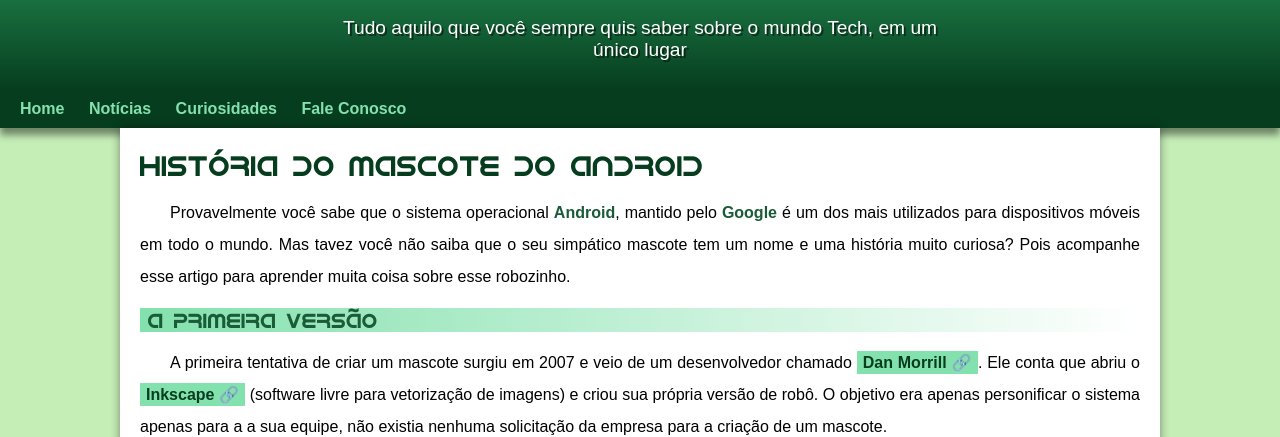
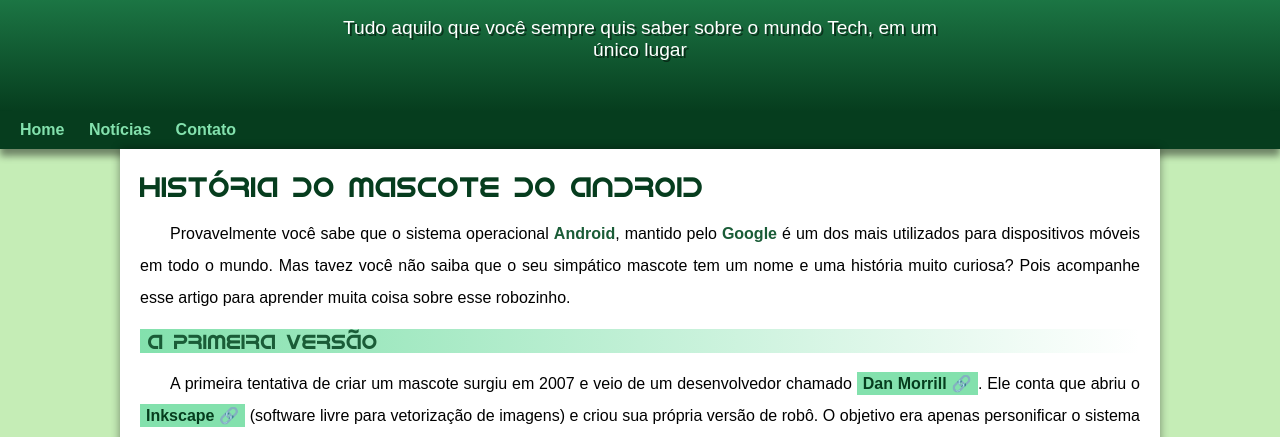
Before and after one commit to LuizCGomez/projeto-android, a plain HTML site: page index.html in a window 1280 px wide. Shown: the part 100-537 px from the top of the page. Drawn offline with Linux system fonts and the light colour scheme.

Commit message:
problema de padding corrigido

```diff
--- a/estilo/style.css
+++ b/estilo/style.css
@@ -72,7 +72,7 @@ header p{
     padding-right: 10px;
     padding-left: 10px;
     margin: auto; /*neutraliza o bloco*/
-    margin-bottom: 20px;
+    padding-bottom: 50px;
     text-shadow: 2px 2px 0px rgba(0, 0, 0, 0.5);
 }
 
--- a/index.html
+++ b/index.html
@@ -19,9 +19,9 @@
     </header>
     <nav>
         <a  href="index.html" rel="previous">Home</a>
-        <a  href="https://www.google.com/search?q=android&rlz=1C1GIVA_enBR930BR931&source=lnms&tbm=nws&sa=X&ved=2ahUKEwjMhNKM7e_4AhUOlZUCHUOIAAwQ_AUoAnoECAIQBA&biw=1920&bih=929" target="_blank" rel="external">Notícias</a>
-        <a  href="https://www.google.com/search?q=android+curiosidades&rlz=1C1GIVA_enBR930BR931&source=lnms&sa=X&ved=2ahUKEwiLl9O47e_4AhVNs5UCHWSdD5gQ_AUoAHoECBMQAg&biw=632&bih=908&dpr=1" target="_blank" rel="external">Curiosidades</a>
-        <a  href="https://support.google.com/android/?hl=pt#topic=7313011" target="_blank" rel="external">Fale Conosco</a>
+        <a  href="" target="_blank" rel="external">Notícias</a>
+
+        <a  href="">Contato</a>
     </nav>
     <main>
         <article>
```
